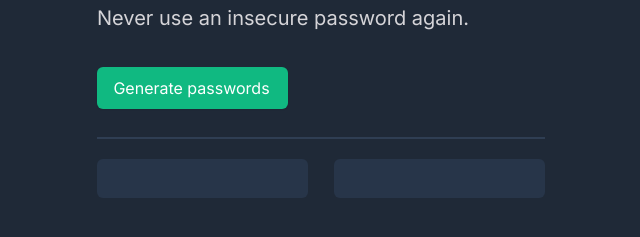
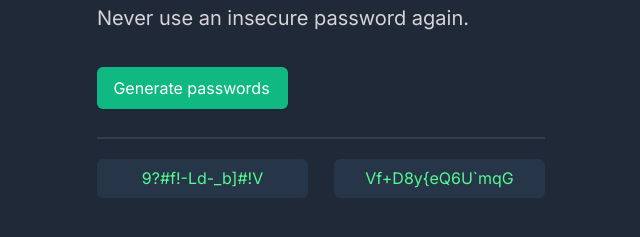
Before and after one commit to ChiobiJason/Password-Generator, a plain HTML site: page index.html in a window 1280 px wide. Both pictures are taken after a click on the button "Generate passwords". Shown: the part 349-586 px from the top of the page, without its empty margins (319-959 px from the left). Drawn offline with nearby package versions, Linux system fonts and the light colour scheme.

Commit message:
Finished Project

```diff
--- a/index.css
+++ b/index.css
@@ -65,4 +65,11 @@ hr {
   height: 39px;
   background: #273549;
   border-radius: 6px;
+  font-family: "Inter";
+  font-style: normal;
+  font-weight: 500;
+  font-size: 16px;
+  line-height: 38px;
+  text-align: center;
+  color: #55f991;
 }
--- a/index.html
+++ b/index.html
@@ -21,7 +21,7 @@
         <span class="coloured">random password</span>
       </h1>
       <p>Never use an insecure password again.</p>
-      <button>Generate passwords</button>
+      <button id="generate-password">Generate passwords</button>
       <hr />
       <div id="password-area">
         <div id="password1" class="password"></div>
--- a/index.js
+++ b/index.js
@@ -1,2 +1,110 @@
-const characters = ["A","B","C","D","E","F","G","H","I","J","K","L","M","N","O","P","Q","R","S","T","U","V","W","X","Y","Z","a","b","c","d","e","f","g","h","i","j","k","l","m","n","o","p","q","r","s","t","u","v","w","x","y","z", "0", "1", "2", "3", "4", "5", "6", "7", "8", "9","~","`","!","@","#","$","%","^","&","*","(",")","_","-","+","=","{","[","}","]",",","|",":",";","<",">",".","?",
-"/"];
+const characters = [
+  "A",
+  "B",
+  "C",
+  "D",
+  "E",
+  "F",
+  "G",
+  "H",
+  "I",
+  "J",
+  "K",
+  "L",
+  "M",
+  "N",
+  "O",
+  "P",
+  "Q",
+  "R",
+  "S",
+  "T",
+  "U",
+  "V",
+  "W",
+  "X",
+  "Y",
+  "Z",
+  "a",
+  "b",
+  "c",
+  "d",
+  "e",
+  "f",
+  "g",
+  "h",
+  "i",
+  "j",
+  "k",
+  "l",
+  "m",
+  "n",
+  "o",
+  "p",
+  "q",
+  "r",
+  "s",
+  "t",
+  "u",
+  "v",
+  "w",
+  "x",
+  "y",
+  "z",
+  "0",
+  "1",
+  "2",
+  "3",
+  "4",
+  "5",
+  "6",
+  "7",
+  "8",
+  "9",
+  "~",
+  "`",
+  "!",
+  "@",
+  "#",
+  "$",
+  "%",
+  "^",
+  "&",
+  "*",
+  "(",
+  ")",
+  "_",
+  "-",
+  "+",
+  "=",
+  "{",
+  "[",
+  "}",
+  "]",
+  ",",
+  "|",
+  ":",
+  ";",
+  "<",
+  ">",
+  ".",
+  "?",
+  "/",
+];
+const passwordBtn = document.getElementById("generate-password");
+const password1 = document.getElementById("password1");
+const password2 = document.getElementById("password2");
+
+function generatePassword() {
+  let password = "";
+  for (let i = 0; i < 15; i++) {
+    let randomIndex = Math.floor(Math.random() * characters.length);
+    password += characters[randomIndex];
+  }
+  return password;
+}
+
+passwordBtn.addEventListener("click", function () {
+  password1.textContent = generatePassword();
+  password2.textContent = generatePassword();
+});
```
